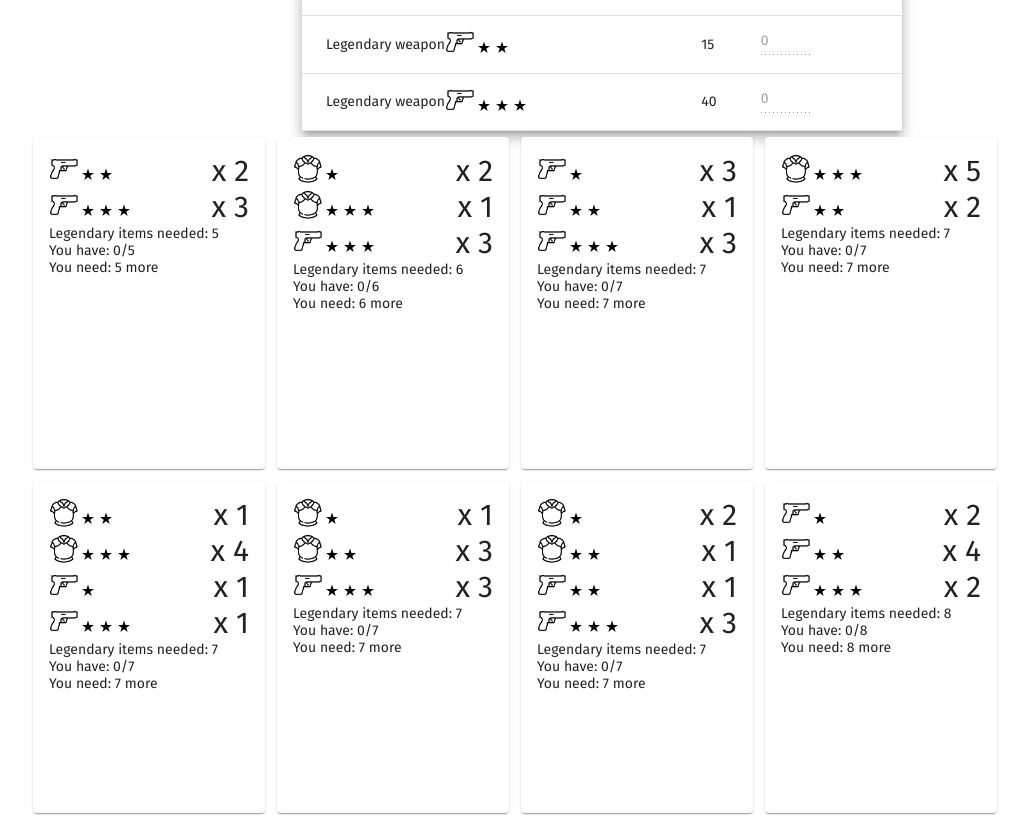
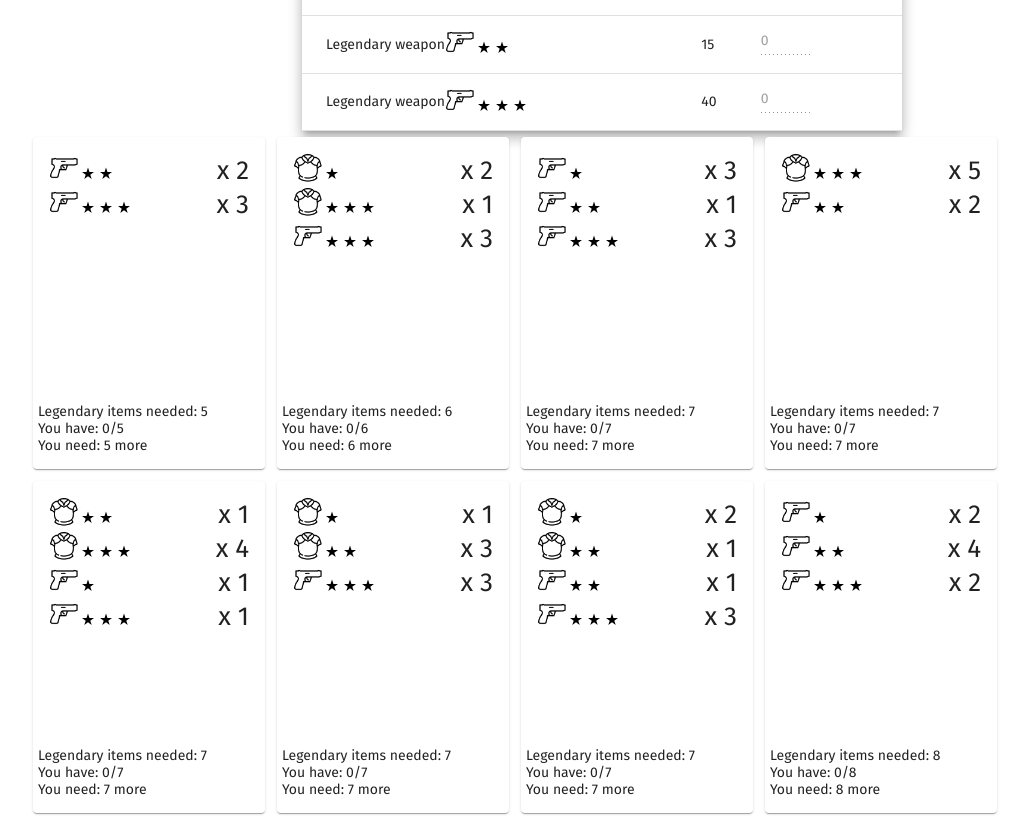
Before and after one commit to acieshk/fo76-leg-scrip-cal, an Angular app: page / in a window 1280 px wide. Shown: the part 502-1318 px from the top of the page, without its empty margins (38-1067 px from the left). Built offline with nearby package versions, Linux system fonts and the light colour scheme.

Commit message:
UI fixed

```diff
--- a/src/app/app.component.html
+++ b/src/app/app.component.html
@@ -62,6 +62,8 @@
       </div>
 
     </div>
+    <div class="bottom">
+
       <div>
         Legendary items needed: {{sum(r)}}
       </div>
@@ -70,6 +72,7 @@
       </div>
       <div>
         You need: {{ihave(r)}} more
+      </div>
     </div>
     </mat-card-content>
   </mat-card>
--- a/src/app/app.component.scss
+++ b/src/app/app.component.scss
@@ -47,17 +47,26 @@ table {
   margin: 0 auto;
   font-size: 30px;
   mat-card {
+    align-self: center;
+    justify-self: center;
     width: 200px;
     min-width: 200px;
     max-width: 35%;
     margin: 6px;
     height: 300px;
     display:inline-grid;
+    position: relative;
+    .bottom {
+      position:absolute;
+      bottom: 15px;
+      left: 5px;
+      right: 5px;
+    }
     .times {
-      font-size: 30px;
+      font-size: 26px;
     }
     .need {
-      font-size: 30px;
+      font-size: 26px;
       color: red;
     }
     .ok {
```
Lines whose indentation alone changed are shown as unchanged.
